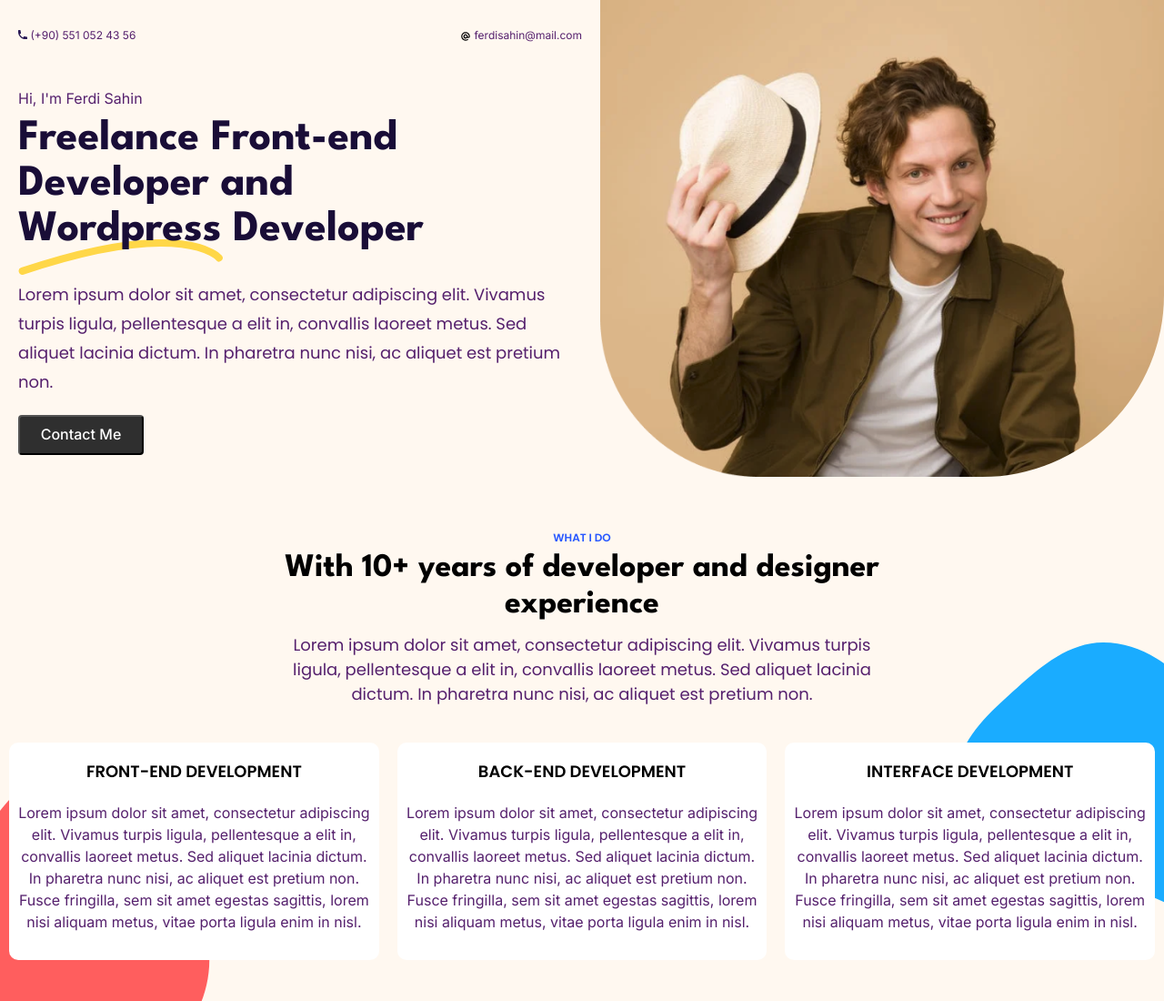
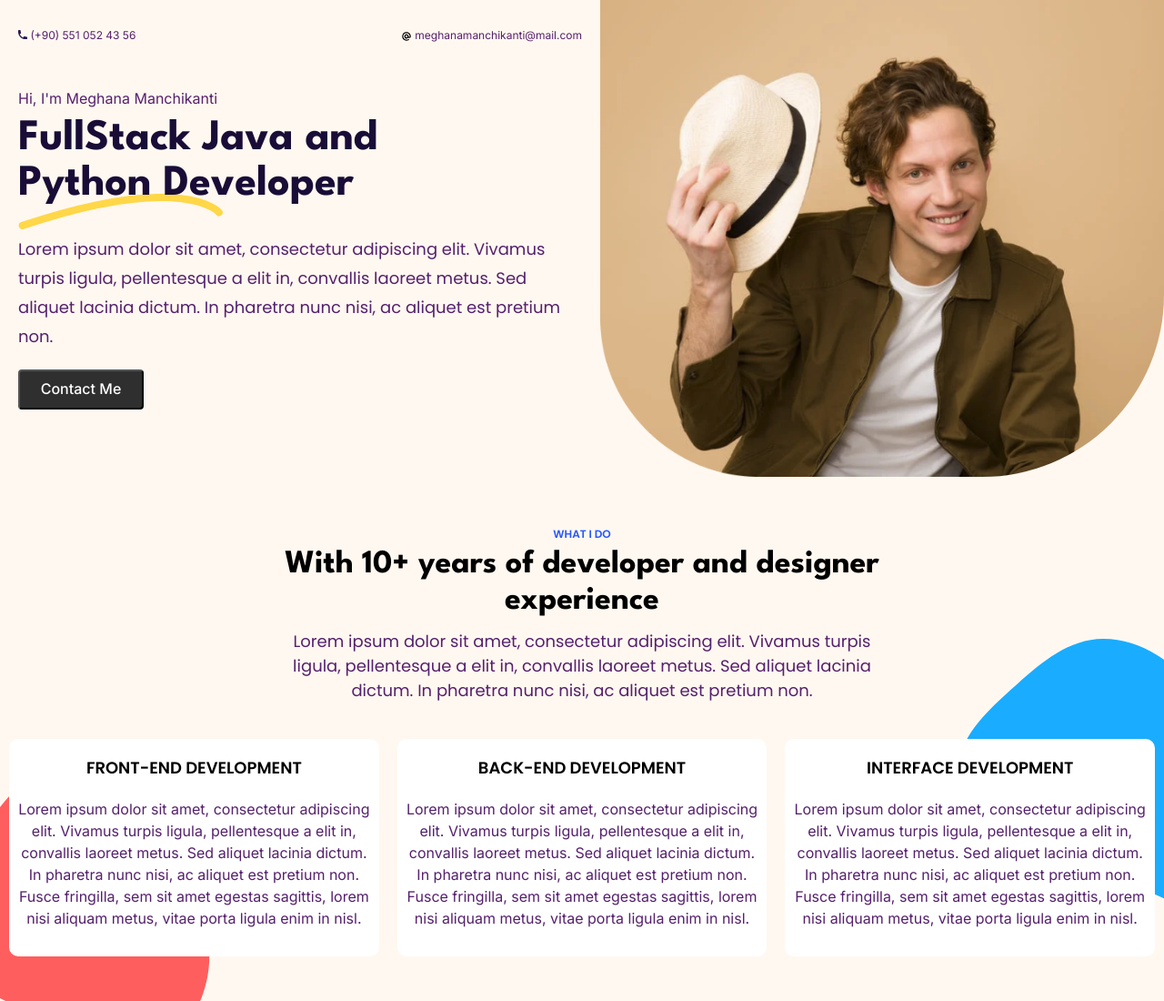
Before and after one commit to MeghanaKolisetty/testing-learning, a plain HTML site: page src/index.html in a window 1280 px wide. Shown: the top 1100 px of the page at 91% size. Drawn offline with Linux system fonts and the light colour scheme.

Commit message:
changed names and mailid and tittle

```diff
--- a/src/index.html
+++ b/src/index.html
@@ -2,17 +2,16 @@
 <html>
 
 <head>
-    <title>Ferdi Sahin</title>
     <meta charset="UTF-8">
     <meta name="viewport" content="width=device-width, initial-scale=1.0">
     <meta name="description" content="Learn about job openings at Jovian and submit your application now">
     <meta name="keywords" content="data science, software development, jobs">
     <meta name="author" content="Jovian">
     <meta name="robots" content="index, follow">
-    <meta property="og:title" content="Jovian Careers">
+    <meta property="og:title" content="Meghana Portfolio">
     <meta property="og:description" content="Learn about job openings at Jovian and submit your application now">
     <meta property="og:image" content="/jovian_meta.png">
-    <meta name="twitter:title" content="Jovian Careers">
+    <meta name="twitter:title" content="Meghana Portfolio">
     <meta name="twitter:description" content="Learn about job openings at Jovian and submit your application now">
     <meta name="twitter:image" content="/jovian_meta.png">
     <link rel="icon" href="/jovian_favicon.png" type="image/x-icon">
@@ -35,16 +34,16 @@
                 (+90) 551 052 43 56
                 <div style="float: right;">
                     <img src="Email.svg" style="height: 12px; width: 12px; margin-bottom: -3px;" alt="Email">
-                    ferdisahin@mail.com
+                    meghanamanchikanti@mail.com
                 </div>
             </div>
             <!--HI MESSAGE-->
             <div id="hi-message">
-                Hi, I'm Ferdi Sahin
+                Hi, I'm Meghana Manchikanti
             </div>
             <!--H1 TEXT-->
             <h1>
-                <div>Freelance Front-end Developer and Wordpress Developer</div>
+                <div>FullStack Java and Python Developer</div>
                 <img src="Line.svg" id="yellow-line">
             </h1>
             <!--EXPLANATION TEXT-->
```
